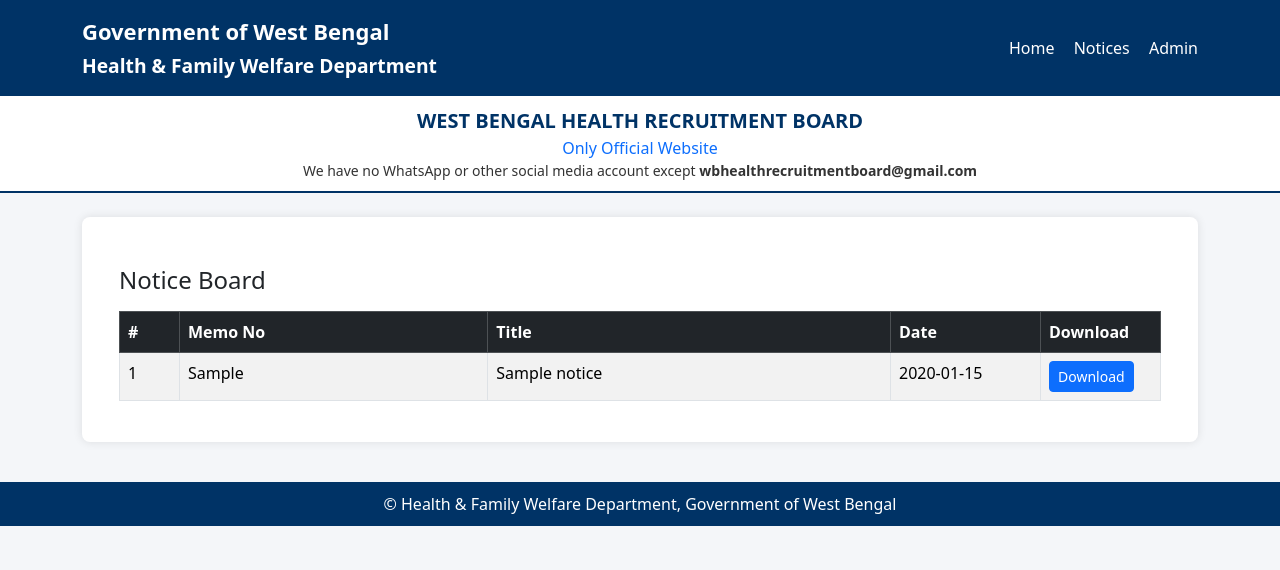
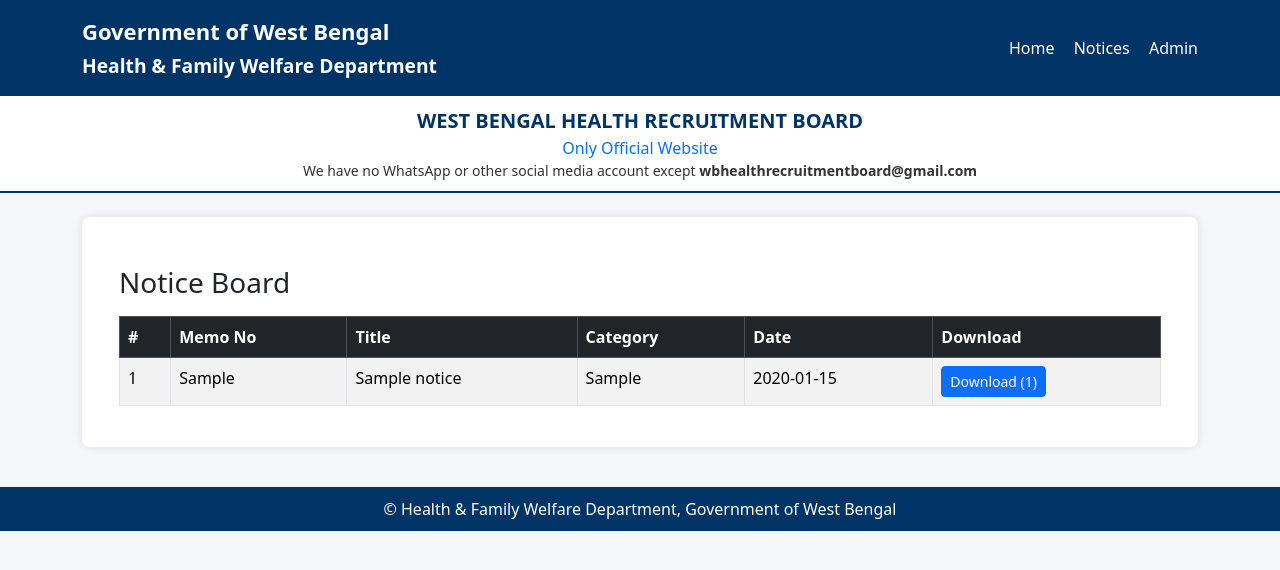
Before and after one commit to Surajit54/HFW, a Flask app: page /notices in a window 1280 px wide. Shown: the top 570 px of the page. Run offline with Flask 3, Linux system fonts and the light colour scheme; tables that the repository leaves empty hold one stand-in row (values such as "Sample post").

Commit message:
Update home.html

```diff
--- a/templates/home.html
+++ b/templates/home.html
@@ -4,18 +4,21 @@
 
 <div class="container mt-4">
 
-<h4 class="mb-3">Notice Board</h4>
+<h3 class="mb-3">Notice Board</h3>
 
 <table class="table table-bordered table-striped">
 
 <thead class="table-dark">
 
 <tr>
-<th style="width:60px;">#</th>
+
+<th>#</th>
 <th>Memo No</th>
 <th>Title</th>
-<th style="width:150px;">Date</th>
-<th style="width:120px;">Download</th>
+<th>Category</th>
+<th>Date</th>
+<th>Download</th>
+
 </tr>
 
 </thead>
@@ -32,14 +35,15 @@
 
 <td>{{ n.title }}</td>
 
+<td>{{ n.category }}</td>
+
 <td>{{ n.date }}</td>
 
 <td>
 
-<a href="{{ url_for('download_file', id=n.id) }}"
-class="btn btn-primary btn-sm">
+<a href="/download/{{n.id}}" class="btn btn-primary btn-sm">
 
-Download
+Download ({{n.downloads}})
 
 </a>
 
```
